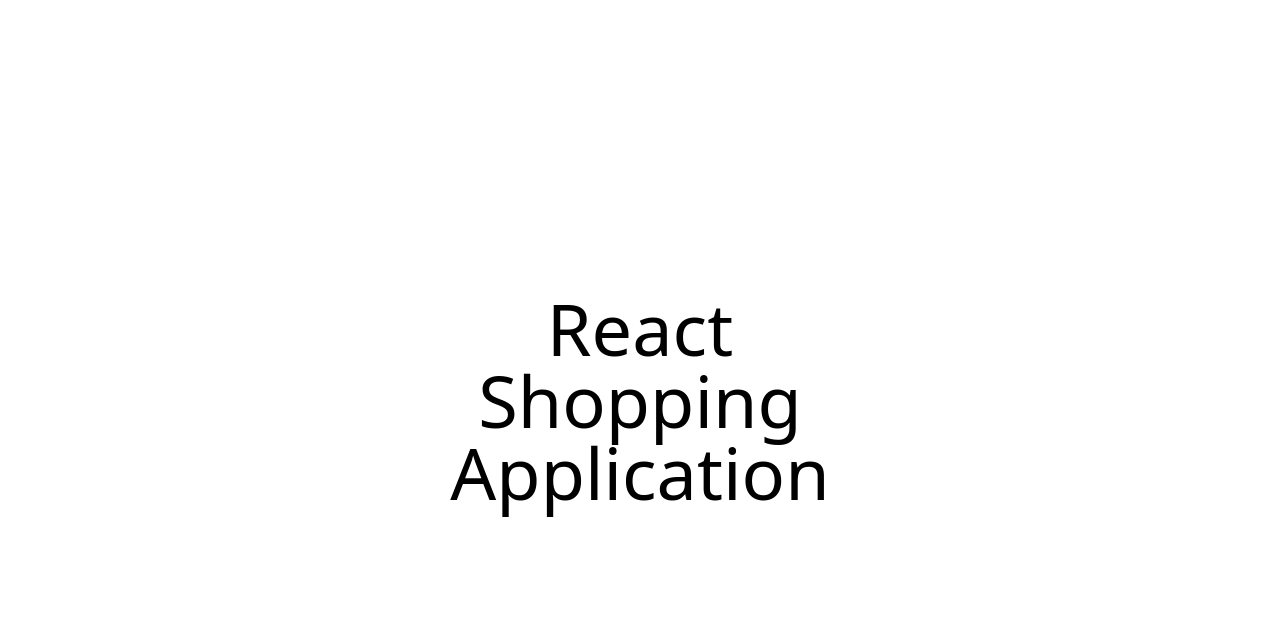
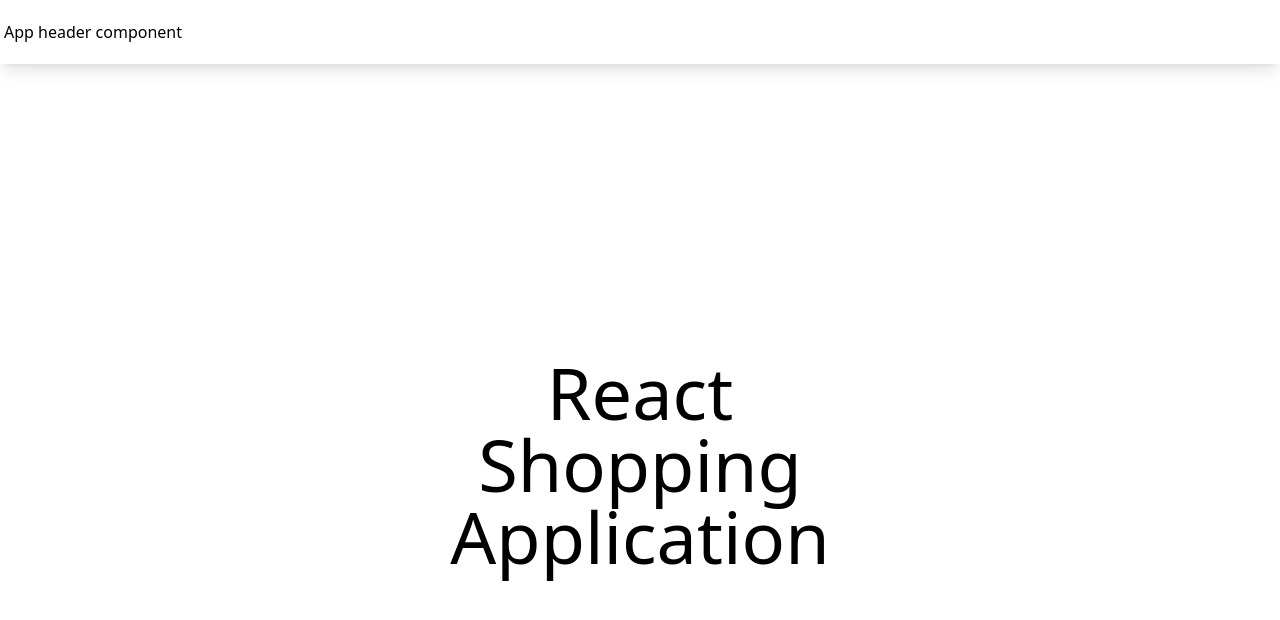
Before and after one commit to thedevsouvik/shopping, a React (Vite) app: page / in a window 1280 px wide. Shown: the top 620 px of the page. Built offline with nearby package versions, Linux system fonts and the light colour scheme.

Commit message:
add app header in app layout

```diff
--- a/package.json
+++ b/package.json
@@ -1,6 +1,6 @@
 {
   "name": "shopping",
-  "version": "0.2.0",
+  "version": "0.3.0",
   "type": "module",
   "description": "A shopping web app with react, typescript, tailwind and vite",
   "author": {
@@ -15,12 +15,14 @@
   },
   "dependencies": {
     "react": "18.2.0",
-    "react-dom": "18.2.0"
+    "react-dom": "18.2.0",
+    "react-router-dom": "6.8.2"
   },
   "devDependencies": {
     "@types/node": "18.14.2",
     "@types/react": "18.0.28",
     "@types/react-dom": "18.0.11",
+    "@types/react-router-dom": "5.3.3",
     "@vitejs/plugin-react-swc": "3.2.0",
     "autoprefixer": "10.4.13",
     "postcss": "8.4.21",
--- /dev/null
+++ b/src/components/AppHeader.tsx
@@ -0,0 +1,7 @@
+export default function AppHeader() {
+  return (
+    <header className="sticky top-0 flex h-14 w-full items-center bg-white shadow-md md:h-16 md:px-1 md:shadow-lg">
+      <p>App header component</p>
+    </header>
+  );
+}
--- /dev/null
+++ b/src/components/AppLayout.tsx
@@ -0,0 +1,11 @@
+import { Outlet } from "react-router-dom";
+import AppHeader from "./AppHeader";
+
+export default function AppLayout() {
+  return (
+    <>
+      <AppHeader />
+      <Outlet />
+    </>
+  );
+}
--- a/src/main.tsx
+++ b/src/main.tsx
@@ -1,5 +1,7 @@
 import React from "react";
 import ReactDOM from "react-dom/client";
+import { BrowserRouter, Route, Routes } from "react-router-dom";
+import AppLayout from "./components/AppLayout";
 import "./tailwind.css";
 
 ReactDOM.createRoot(document.getElementById("root") as HTMLElement).render(
@@ -10,6 +12,12 @@ ReactDOM.createRoot(document.getElementById("root") as HTMLElement).render(
 
 function App() {
   return (
+    <BrowserRouter>
+      <Routes>
+        <Route path="/" element={<AppLayout />}>
+          <Route
+            index
+            element={
               <h1 className="flex h-screen w-full items-center justify-center text-center text-5xl md:text-7xl">
                 React
                 <br />
@@ -17,5 +25,10 @@ function App() {
                 <br />
                 Application
               </h1>
+            }
+          />
+        </Route>
+      </Routes>
+    </BrowserRouter>
   );
 }
```
Also changed, not shown: 1 other file (tests, documents, lock files or other folders). Lines whose indentation alone changed are shown as unchanged.
